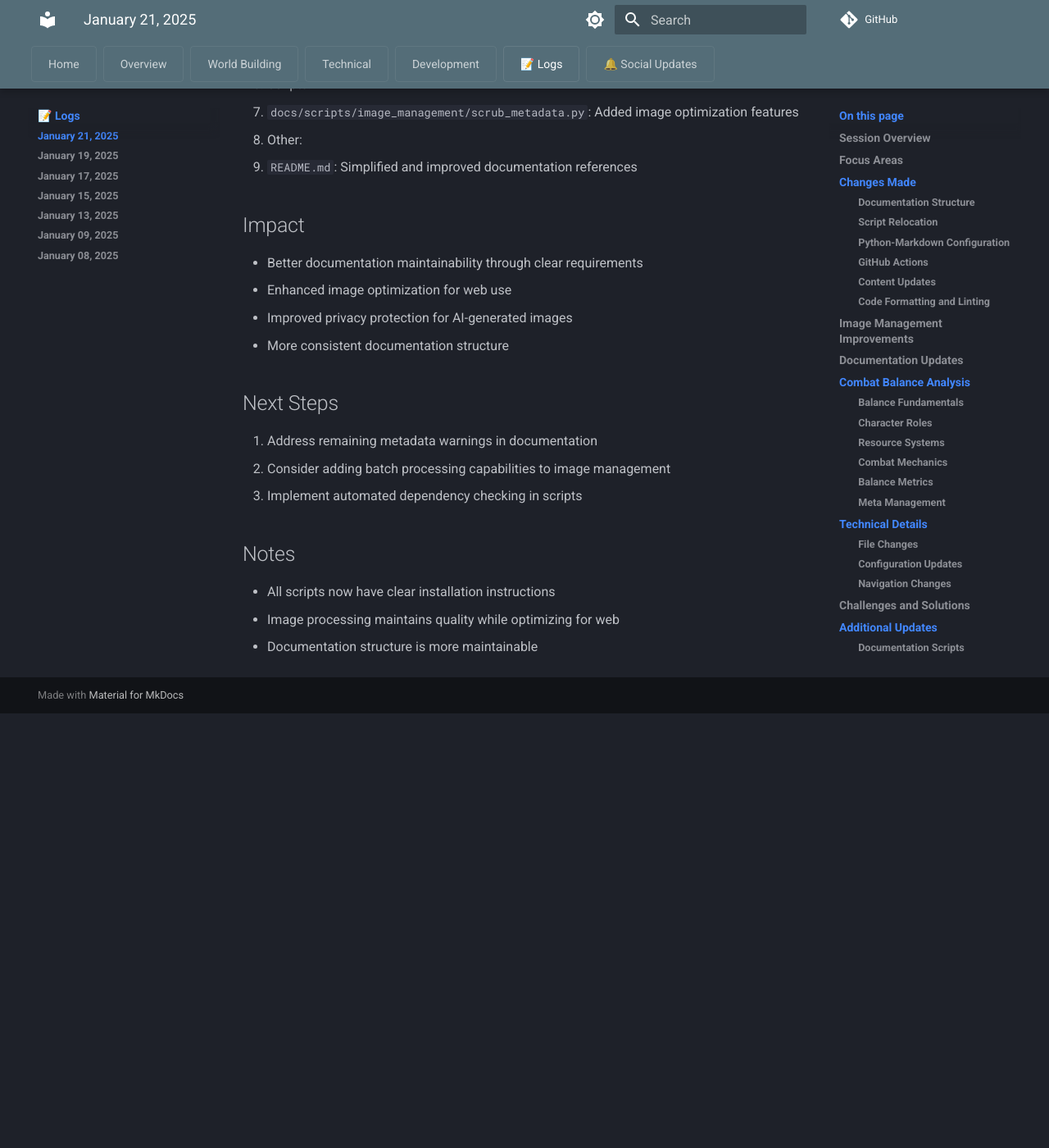
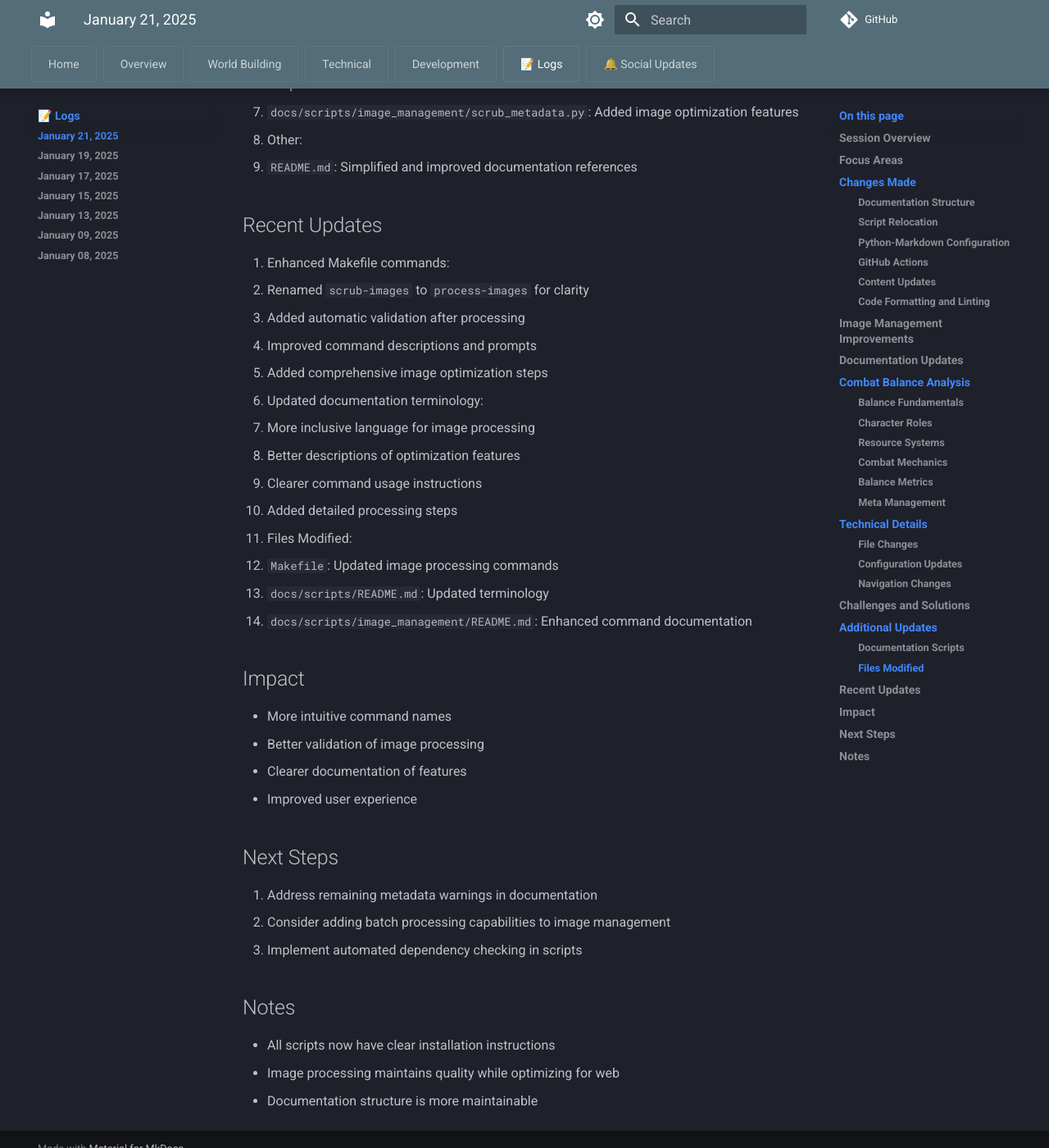
Before and after one commit to MaterDev/thepath-ai_pi, an MkDocs documentation site: the page built from docs/meta/logs/2025-01-21.md, in a window 1280 px wide and 1400 px high, scrolled down 9247 px. Shown: the whole window at 82% size. Built offline with MkDocs 1.6.1 and Material for MkDocs 9.7.7, drawn with Linux system fonts in a browser that asks for light colours; comment, search, counter and statistics services are not loaded; before the commit the page ends 10117 px from its top, so only the background shows below that.

Commit message:
feat: Enhance image processing commands
- Rename scrub-images to process-images for clarity
- Add automatic validation after processing
- Update documentation with comprehensive steps
- Improve command descriptions and prompts

```diff
--- a/docs/meta/logs/2025-01-21.md
+++ b/docs/meta/logs/2025-01-21.md
@@ -320,12 +320,31 @@ structure_updates:
 3. Other:
    - `README.md`: Simplified and improved documentation references
 
+## Recent Updates
+
+1. Enhanced Makefile commands:
+   - Renamed `scrub-images` to `process-images` for clarity
+   - Added automatic validation after processing
+   - Improved command descriptions and prompts
+   - Added comprehensive image optimization steps
+
+2. Updated documentation terminology:
+   - More inclusive language for image processing
+   - Better descriptions of optimization features
+   - Clearer command usage instructions
+   - Added detailed processing steps
+
+3. Files Modified:
+   - `Makefile`: Updated image processing commands
+   - `docs/scripts/README.md`: Updated terminology
+   - `docs/scripts/image_management/README.md`: Enhanced command documentation
+
 ## Impact
 
-- Better documentation maintainability through clear requirements
-- Enhanced image optimization for web use
-- Improved privacy protection for AI-generated images
-- More consistent documentation structure
+- More intuitive command names
+- Better validation of image processing
+- Clearer documentation of features
+- Improved user experience
 
 ## Next Steps
 
```
Also changed, not shown: docs/scripts/README.md (+5 -8 lines), docs/scripts/image_management/README.md (+11 -2 lines), 1 other file.
